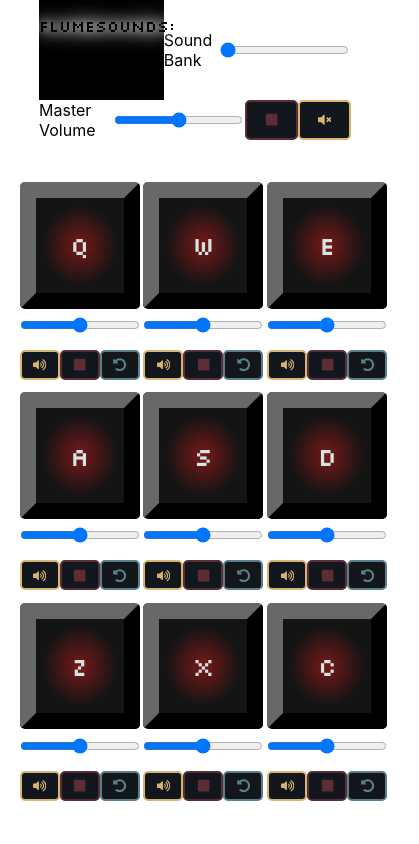
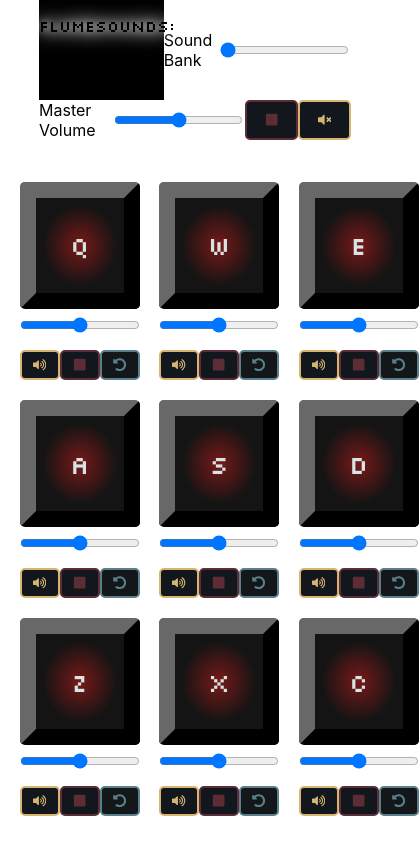
Before and after one commit to nic-vo/nv-portfolio, a Next.js app: page /fcc/drum-machine in a window 390 px wide. Shown: the whole page, 419 px wide, since content can reach past the window. Built offline with nearby package versions, Linux system fonts and the light colour scheme.

Commit message:
Reduce row-gap and column-gap for mobile on pad grid

```diff
--- a/styles/fcc/DrumMachine/DrumMachine.module.css
+++ b/styles/fcc/DrumMachine/DrumMachine.module.css
@@ -9,8 +9,8 @@
 	display: grid;
 	width: 90%;
 	grid-template-columns: 1fr 1fr 1fr;
-	column-gap: 1vw;
-	row-gap: 1vw;
+	column-gap: 5vw;
+	row-gap: 3vw;
 }
 
 .button {
@@ -84,5 +84,6 @@
 @media (min-aspect-ratio: 1) {
 	.grid {
 		max-width: 50vw;
+		row-gap: 1vw;
 	}
 }
```
